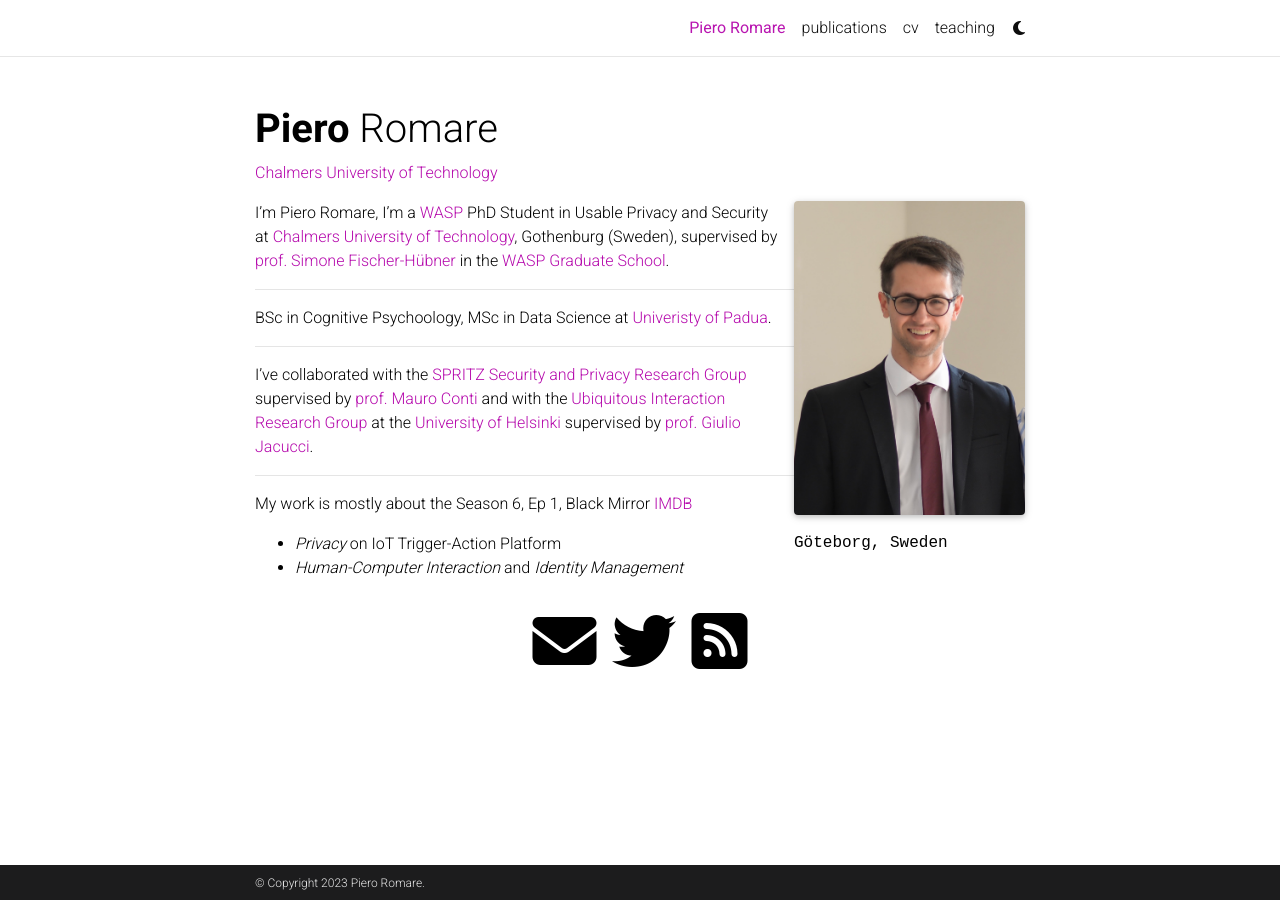
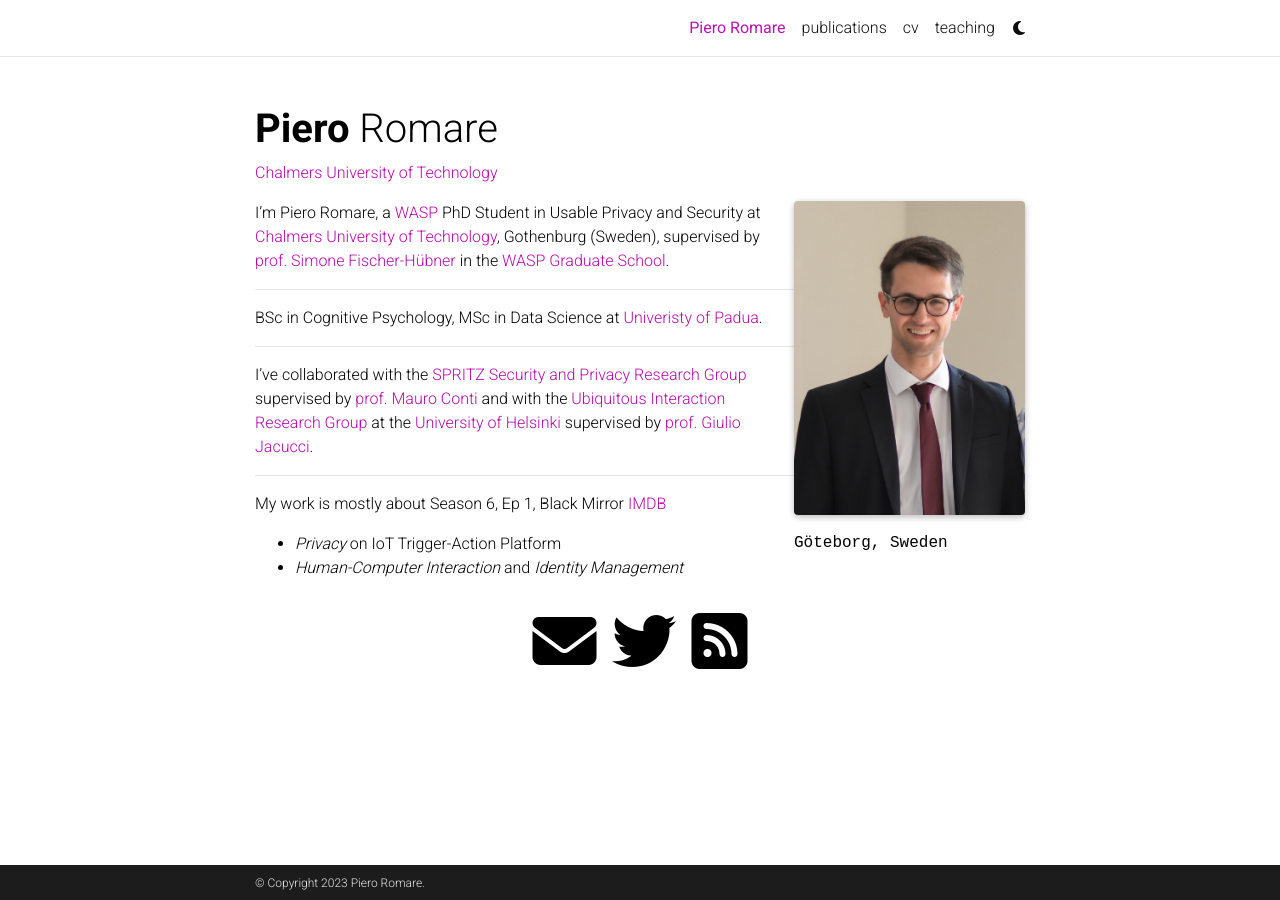
Before and after one commit to pieroromare/pieroromare.github.io, a Jekyll site: the page built from _pages/about.md, in a window 1280 px wide. Built offline with Jekyll 4.4.1, drawn with Linux system fonts in a browser that asks for light colours; full-size pictures stand in for the smaller copies a plugin makes; comment, search, counter and statistics services are not loaded; a style sheet for code colours, icons or effects is not loaded.

Commit message:
Update about.md

```diff
--- a/_pages/about.md
+++ b/_pages/about.md
@@ -17,11 +17,11 @@
 social: true  # includes social icons at the bottom of the page
 ---
 
-I'm Piero Romare, I'm a [WASP](https://www.youtube.com/watch?v=BZCqRmQUbIk) PhD Student in Usable Privacy and Security at [Chalmers University of Technology](https://www.chalmers.se), Gothenburg (Sweden), supervised by [prof. Simone Fischer-Hübner](https://www.kau.se/forskare/simone-fischer-hubner) in the [WASP Graduate School](https://wasp-sweden.org).
+I'm Piero Romare, a [WASP](https://www.youtube.com/watch?v=BZCqRmQUbIk) PhD Student in Usable Privacy and Security at [Chalmers University of Technology](https://www.chalmers.se), Gothenburg (Sweden), supervised by [prof. Simone Fischer-Hübner](https://www.kau.se/forskare/simone-fischer-hubner) in the [WASP Graduate School](https://wasp-sweden.org).
 
 ---
 
-BSc in Cognitive Psychoology, MSc in Data Science at [Univeristy of Padua](https://www.unipd.it).
+BSc in Cognitive Psychology, MSc in Data Science at [Univeristy of Padua](https://www.unipd.it).
 
 ---
 
@@ -29,6 +29,6 @@
 
 ---
 
-My work is mostly about the Season 6, Ep 1, Black Mirror [IMDB](https://www.imdb.com/title/tt20247352/)
+My work is mostly about Season 6, Ep 1, Black Mirror [IMDB](https://www.imdb.com/title/tt20247352/)
 - *Privacy* on IoT Trigger-Action Platform
 - *Human-Computer Interaction* and *Identity Management*
```
